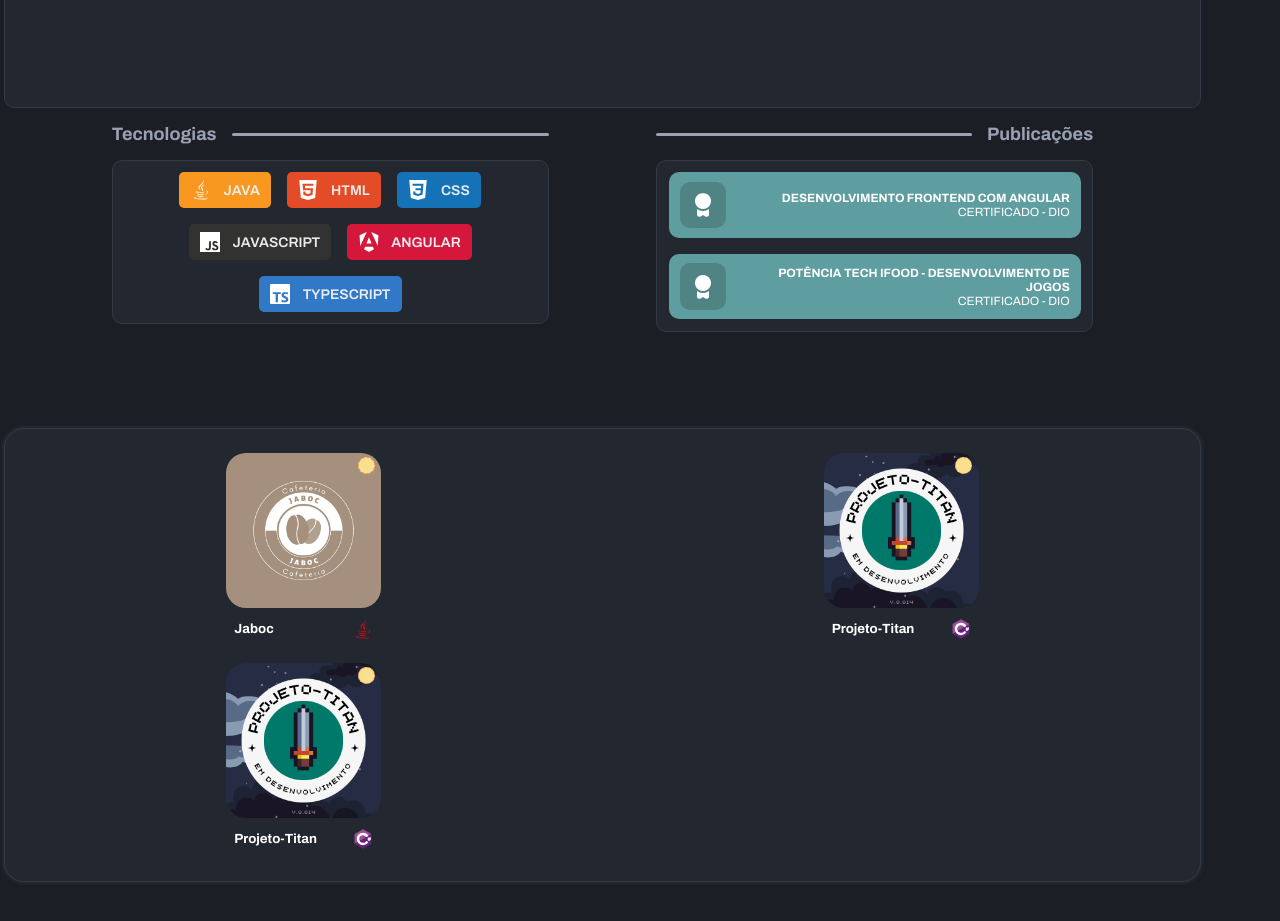
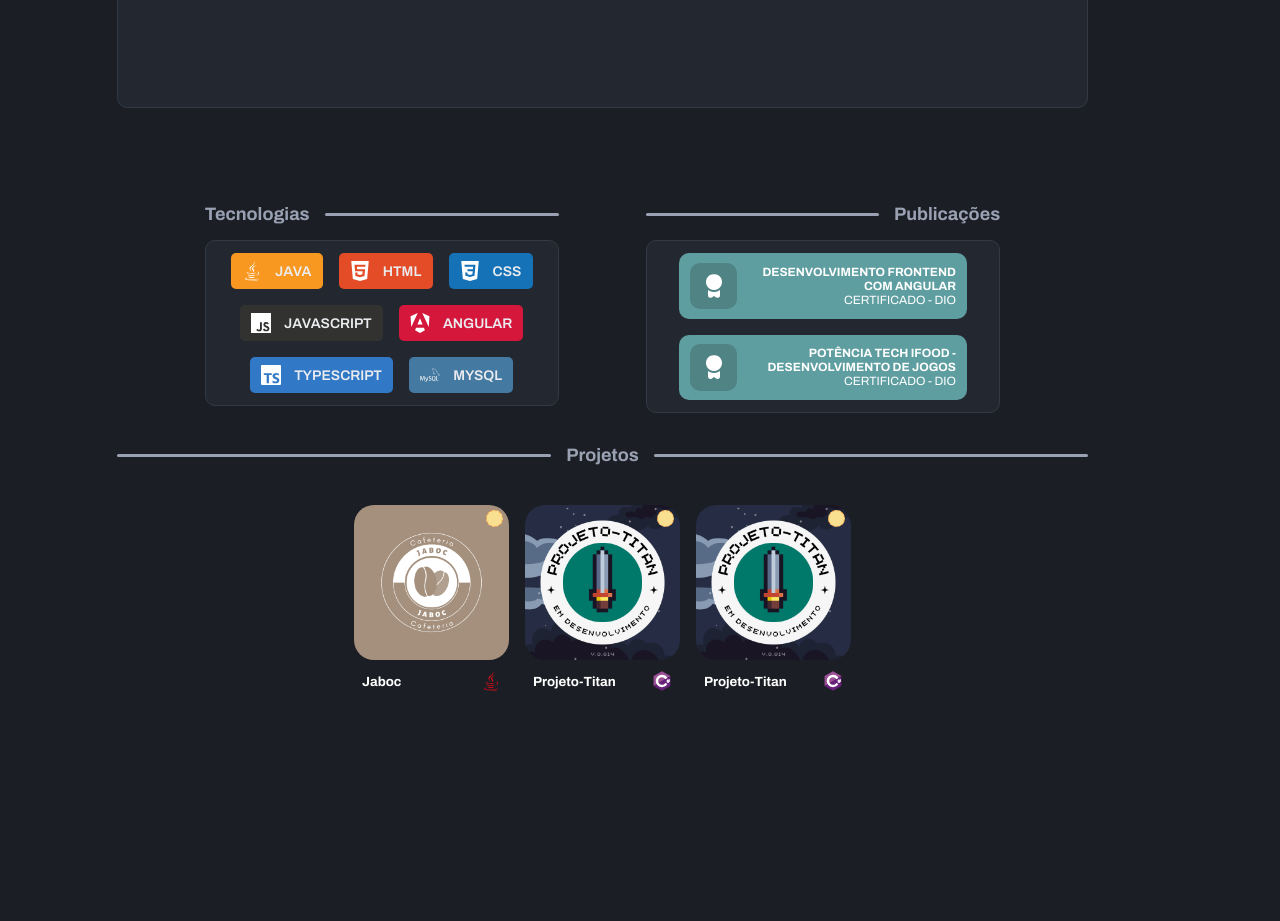
Before and after one commit to EdOc-PS/Portifolio, a plain HTML site: page index.html in a window 1280 px wide. Shown: the part 1920-2841 px from the top of the page. Drawn offline with nearby package versions, Linux system fonts and the light colour scheme.

Commit message:
Add files via upload

```diff
--- a/assets/css/career-media.css
+++ b/assets/css/career-media.css
@@ -2,6 +2,15 @@
     section.career {
         width: calc(100% - 75px);
     }
+    section.career .career-container{
+        width: 80.5%;
+    }
+    .career-container .career-containt{
+        display: flex;
+        flex-direction: column;
+        gap: 5rem;
+    }
+
     .career-container .another-info-career {
         display: flex;
         justify-content: space-between;
@@ -26,5 +35,8 @@
         width: 100%;
         margin-right: 15px;
     }
+    .another-info-career .publi-career .career-publi-content{
+        padding: .75rem 2rem;
+    }
 
 }
--- a/assets/css/career.css
+++ b/assets/css/career.css
@@ -30,7 +30,7 @@ section.career .career-container {
     background: #23272F;
     border-radius: 10px;
     border: .5px solid #333A45;
-    padding: .7rem;
+    padding: .75rem;
     display: flex;
     gap: 1rem;
 
@@ -44,7 +44,7 @@ section.career .career-container {
 
 .another-info-career .technologies-career .career-title h3,
 .another-info-career .publi-career .career-title h3,
-.career-container .careertitle h3 {
+.career-container .career-title h3 {
     display: flex;
     align-items: center;
     width: auto;
--- a/assets/css/projects-media.css
+++ b/assets/css/projects-media.css
@@ -2,4 +2,23 @@
     .section-projects {
         width: calc(100% - 75px);
     }
+    .projects-container{
+        width: 80.5%;
+    }
+    .container-cards{
+        background-color: transparent;
+        box-shadow: none;
+        border: none;
+        width: 100%
+    }
+    .projects-container .projects-title h3::after {
+        content: '';
+        border-radius: 20px;
+        height: 3px;
+        position: relative;
+        background-color: #99A1B3;
+        width: 100%;
+        margin-left: 15px;
+
+    }
 }
--- a/assets/css/projects.css
+++ b/assets/css/projects.css
@@ -6,18 +6,40 @@ section.section-projects {
 }
 
 .container-cards {
-    display: grid;
-    grid-template-columns: 1fr 1fr;
+    display: flex;
+    flex-wrap: wrap;
+    gap: 1rem;
     background: #23272F;
     border: .5px solid #333A45;
     box-shadow: 0 0 5px #333A45;
     border-radius: 20px;
-    padding: 1rem 0;
+    padding: 1rem;
     width: 93.5vw;
-    margin-top: 10vh;
-    place-items: center;
+    justify-content: center;
 
 }
+.projects-container .projects-title{
+    padding: 1rem 0;
+}
+.projects-container .projects-title h3 {
+    display: flex;
+    align-items: center;
+    width: auto;
+    color: #99A1B3;
+    font-size: 18px;
+
+}
+.projects-container .projects-title h3::before {
+    content: '';
+    border-radius: 20px;
+    height: 3px;
+    position: relative;
+    background-color: #99A1B3;
+    width: 100%;
+    margin-right: 15px;
+
+}
+
 card-works {
     margin: .5rem 0;
 }
--- a/index.html
+++ b/index.html
@@ -22,6 +22,7 @@
   <link rel="stylesheet" href="assets/css/home-media.css" />
   <link rel="stylesheet" href="assets/css/projects-media.css" />
   <link rel="stylesheet" href="assets/css/career-media.css" />
+
   <title>ME</title>
 </head>
 
@@ -156,7 +157,7 @@
             </div>
 
             <div class="about-more-text">
-              <i class="fi fi-sr-bug"></i>
+              <i class="fi fi-sr-mug-hot-alt"></i>
               <h4> Programador Java </h4>
             </div>
 
@@ -175,12 +176,14 @@
 
   <section class="career" id="section-career">
     <div class="career-container">
-
-      <!--historico de carreira-->
+    <!--Titulo de carreira-->
       <div class="career-title">
         <h3>Carreira</h3>
       </div>
-      <div class="historic-career-container"></div>
+      <div class="career-containt">
+        <!--historico de carreira-->
+        <div class="historic-career-container">
+        </div>
         <!--outras informaçoes-->
         <div class="another-info-career">
           <!--Tecnologias-->
@@ -195,6 +198,7 @@
               <card-tec icon="./assets/img/icons/javascript-w.svg" name="Javascript" color="#323330 "></card-tec>
               <card-tec icon="./assets/img/icons/angular-w.svg" name="Angular" color="#D4173B"></card-tec>
               <card-tec icon="./assets/img/icons/typescript-w.svg" name="Typescript" color="#3178C6"></card-tec>
+              <card-tec icon="./assets/img/icons/mysql-w.svg" name="MySQL" color="#4479A1"></card-tec>
             </div>
           </div>
           <!--Publicações-->
@@ -221,13 +225,17 @@
             </div>
         </div>
         </div>
-
+      </div>
     </div>
   </section>
 
   <section class="section-projects" id="section-projects">
+  <div class="projects-container">
+    <div class="projects-title">
+      <h3>Projetos</h3>
+    </div>
+
     <div class="container-cards">
-
       <card-works
         link="https://github.com/EdOc-PS/Projeto-Jaboc"
         image="./assets/img/Jaboc.png"
@@ -250,6 +258,7 @@
       ></card-works>
 
     </div>
+  </div>
   </section>
 
   <footer class="footer">
```
Also changed, not shown: assets/img/icons/mysql-w.svg (added). Lines whose indentation alone changed are shown as unchanged.
